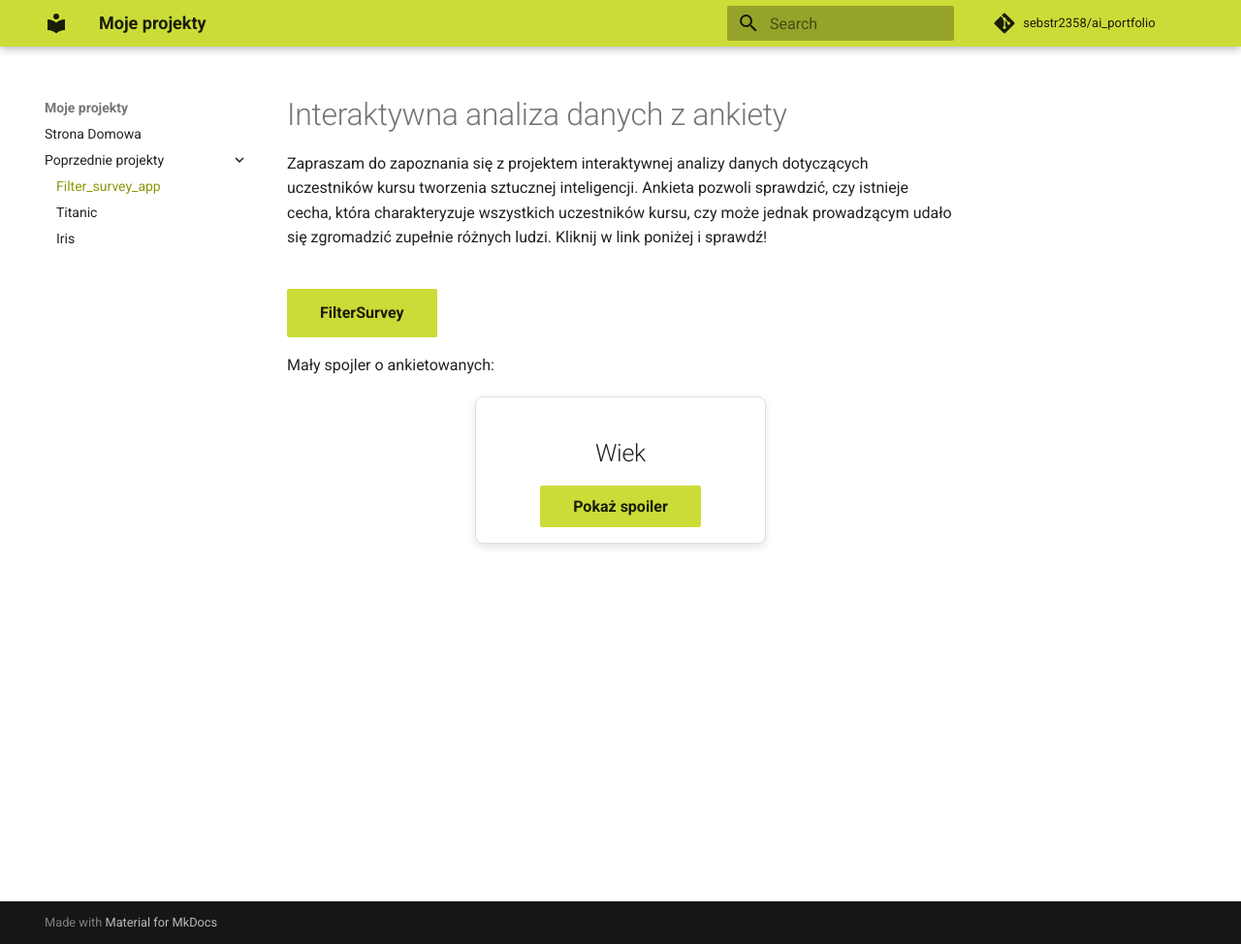
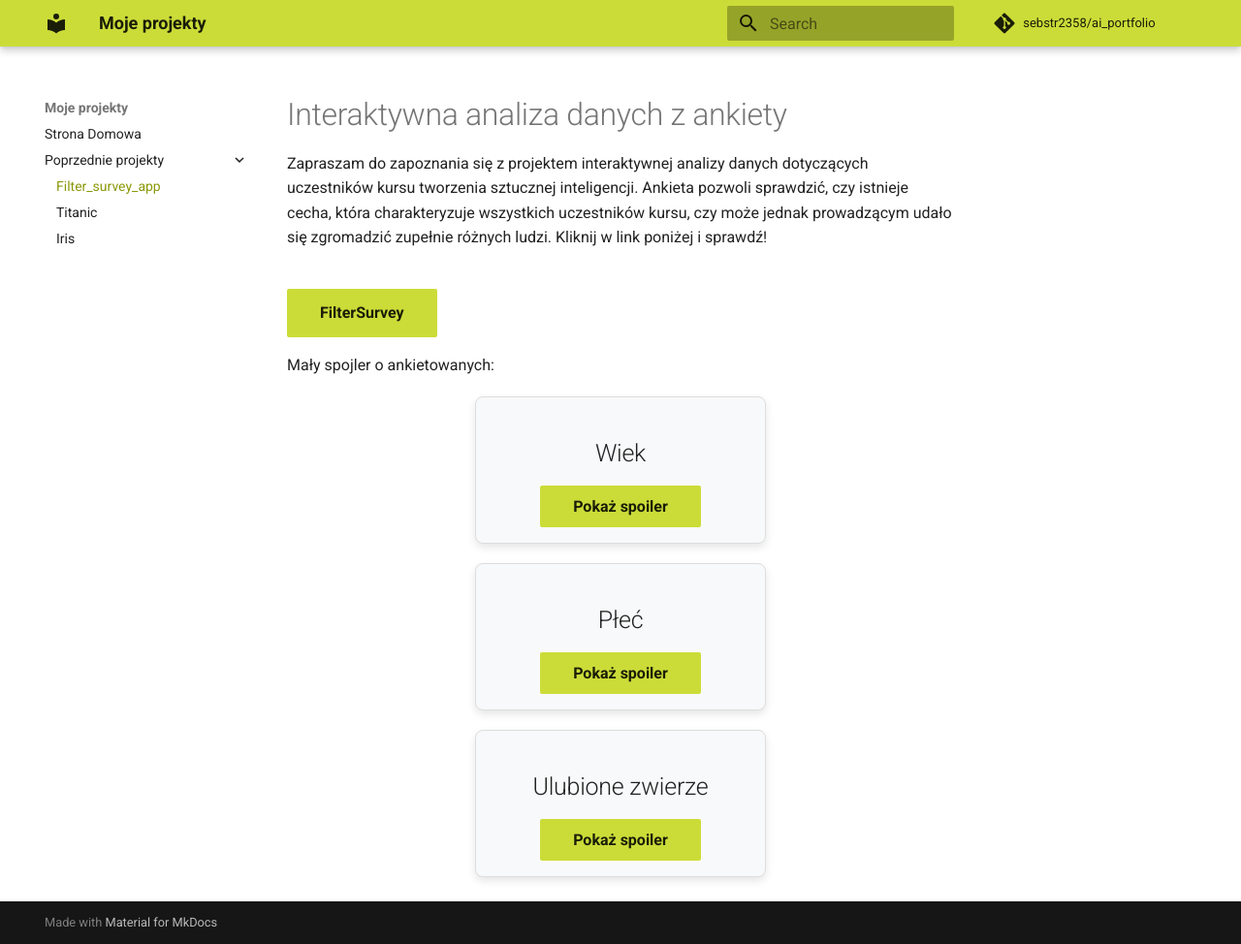
Before and after one commit to sebstr2358/ai_portfolio, an MkDocs documentation site: the page built from docs/filter_survey_app/index.md, in a window 1280 px wide and 974 px high. Shown: the whole window at 97% size. Built offline with MkDocs 1.6.1 and Material for MkDocs 9.7.7, drawn with Linux system fonts in a browser that asks for light colours; comment, search, counter and statistics services are not loaded; part of the change alters nothing that is shown.

Commit message:
added grid

```diff
--- a/docs/filter_survey_app/index.md
+++ b/docs/filter_survey_app/index.md
@@ -11,6 +11,7 @@
 <p>Mały spojler o ankietowanych:</p>
 
 <div style="
+            background-color: #f8f9fa;
             display: flex;
             flex-direction: column;
             justify-content: center;
@@ -26,6 +27,44 @@
     <button id="hide-button" class="md-button md-button--primary" style="display: none;" onclick="toggleVisibility()">Ukryj spoiler</button>
     <div id="hidden-text" style="display: none; margin-top: 10px;">
         <p>Najstarsza osoba ma powyżej 65 lat!</p>
+    </div>
+</div>
+<div style="
+            background-color: #f8f9fa;
+            display: flex;
+            flex-direction: column;
+            justify-content: center;
+            align-items: center;
+            border: 1px solid #ddd;
+            border-radius: 8px;
+            padding: 0 16px 16px 16px;
+            box-shadow: 0 4px 8px rgba(0, 0, 0, 0.1);
+            max-width: 300px;
+            margin: 20px auto;">
+    <h2>Płeć</h2>
+    <button id="show-button" class="md-button md-button--primary" onclick="toggleVisibility()">Pokaż spoiler</button>
+    <button id="hide-button" class="md-button md-button--primary" style="display: none;" onclick="toggleVisibility()">Ukryj spoiler</button>
+    <div id="hidden-text" style="display: none; margin-top: 10px;">
+        <p>Kobiety stanowią zaledwie ok. 23% ankietowanych!</p>
+    </div>
+</div>
+<div style="
+            background-color: #f8f9fa;
+            display: flex;
+            flex-direction: column;
+            justify-content: center;
+            align-items: center;
+            border: 1px solid #ddd;
+            border-radius: 8px;
+            padding: 0 16px 16px 16px;
+            box-shadow: 0 4px 8px rgba(0, 0, 0, 0.1);
+            max-width: 300px;
+            margin: 20px auto;">
+    <h2>Ulubione zwierze</h2>
+    <button id="show-button" class="md-button md-button--primary" onclick="toggleVisibility()">Pokaż spoiler</button>
+    <button id="hide-button" class="md-button md-button--primary" style="display: none;" onclick="toggleVisibility()">Ukryj spoiler</button>
+    <div id="hidden-text" style="display: none; margin-top: 10px;">
+        <p>Zdecydowanie psy!</p>
     </div>
 </div>
 <script>
```
